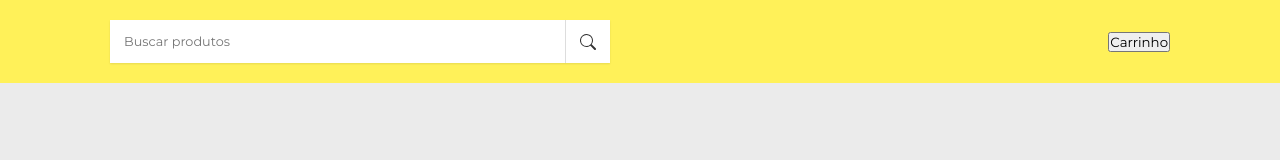
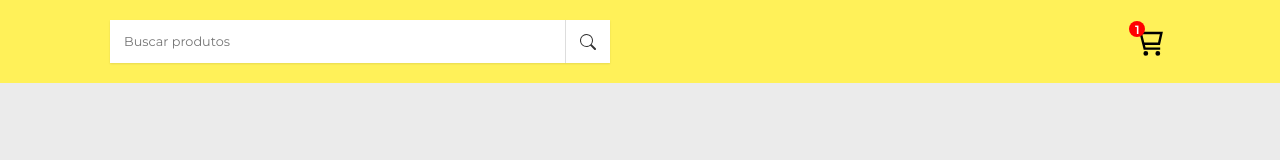
Before and after one commit to JoaoChaves65/Carrinho_Compras, a React (Create React App) app: page / in a window 1280 px wide. Shown: the top 160 px of the page. Built offline with nearby package versions, Linux system fonts and the light colour scheme.

Commit message:
Criando e estilizando o component CartButton

```diff
--- /dev/null
+++ b/src/components/CartButton/CartButton.css
@@ -0,0 +1,29 @@
+.cart_button {
+  font-size: 1.8rem;
+  display: flex;
+  align-items: center;
+  justify-content: center;
+  padding: 6px;
+  border: none;
+  background: none;
+  cursor: pointer;
+  position: relative;
+  margin-left: 20px;
+  color: #333;
+}
+
+.cart_status {
+  background-color: red;
+  width: 16px;
+  height: 16px;
+  position: absolute;
+  top: 0;
+  left: 0;
+  color: white;
+  font-size: 12px;
+  font-weight: 600;
+  border-radius: 15px;
+  display: flex;
+  align-items: center;
+  justify-content: center;
+}
--- /dev/null
+++ b/src/components/CartButton/CartButton.jsx
@@ -0,0 +1,15 @@
+import React from 'react';
+import { GrCart } from 'react-icons/gr';
+
+import './CartButton.css';
+
+function CartButton() {
+  return (
+    <button type="button" className="cart_button">
+      <GrCart />
+      <span className="cart_status">1</span>
+    </button>
+  );
+}
+
+export default CartButton;
--- a/src/components/Header/Header.jsx
+++ b/src/components/Header/Header.jsx
@@ -3,13 +3,14 @@
 import SearchBar from '../SearchBar/SearchBar';
 
 import './Header.css';
+import CartButton from '../CartButton/CartButton';
 
 function Header() {
   return (
     <header className="header">
       <div className="container">
         <SearchBar />
-        <button>Carrinho</button>
+        <CartButton />
       </div>
     </header>
   );
```
